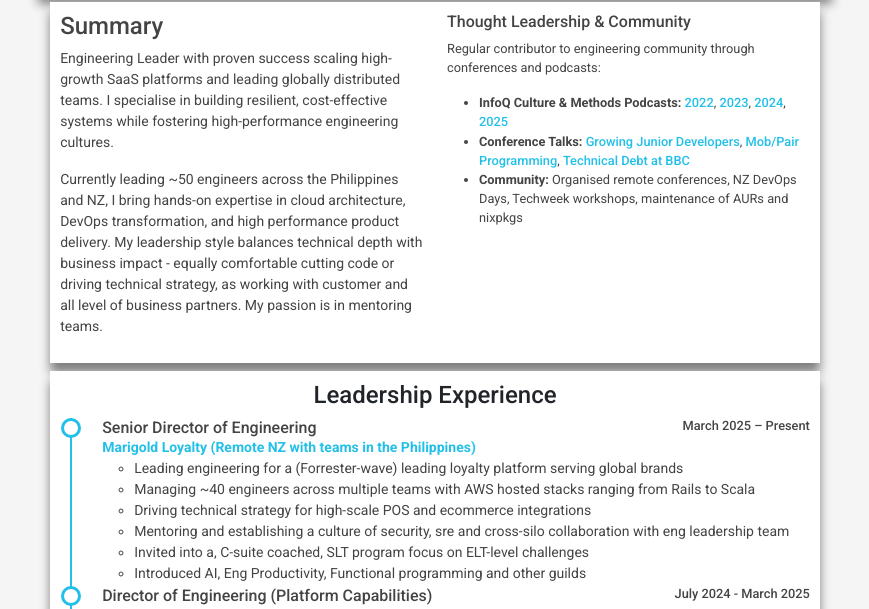
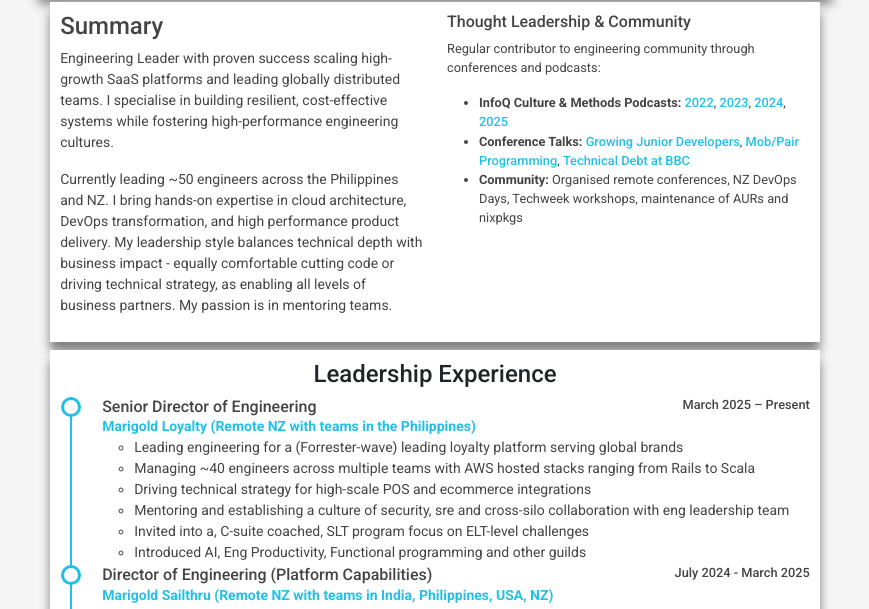
Before and after one commit to fiq/resume, a plain HTML site: page cv/index.html in a window 1280 px wide. Shown: the part 182-791 px from the top of the page, without its empty margins (205-1074 px from the left). Drawn offline with nearby package versions, Linux system fonts and the light colour scheme.

Commit message:
content - character optimisation

```diff
--- a/cv/index.html
+++ b/cv/index.html
@@ -142,7 +142,7 @@
               Engineering Leader with proven success scaling high-growth SaaS platforms and leading globally distributed teams. I specialise in building resilient, cost-effective systems while fostering high-performance engineering cultures.
             </p>
             <p>
-              Currently leading ~50 engineers across the Philippines and NZ, I bring hands-on expertise in cloud architecture, DevOps transformation, and high performance product delivery. My leadership style balances technical depth with business impact - equally comfortable cutting code or driving technical strategy, as working with customer and all level of business partners. My passion is in mentoring teams.
+              Currently leading ~50 engineers across the Philippines and NZ. I bring hands-on expertise in cloud architecture, DevOps transformation, and high performance product delivery. My leadership style balances technical depth with business impact - equally comfortable cutting code or driving technical strategy, as enabling all levels of business partners. My passion is in mentoring teams.
             </p>
           </div>
           <!--// column -->
```
